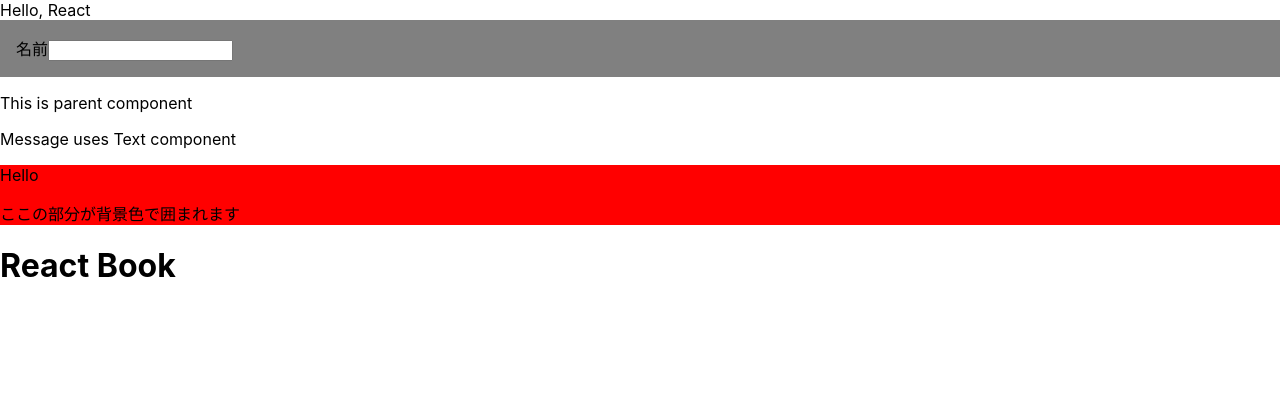
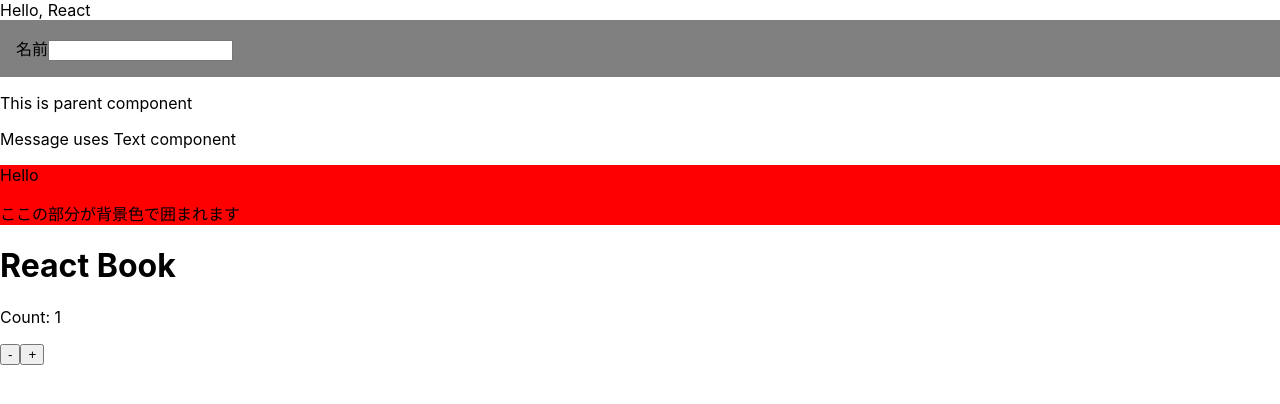
Before and after one commit to ai-biz20-sasaki/practical-react-nextjs, a React (Create React App) app: page / in a window 1280 px wide. Shown: the top 404 px of the page. Built offline with nearby package versions, Linux system fonts and the light colour scheme.

Commit message:
add CounterSample component

```diff
--- /dev/null
+++ b/src/components/CounterSample.tsx
@@ -0,0 +1,23 @@
+import { useState } from "react";
+
+type CounterProps = {
+  initialValue: number
+}
+
+const Counter = (props: CounterProps) => {
+  const { initialValue } = props
+  //カウントを保持する1つの状態をuseState()で宣言する。引数には初期値を指定する
+  //戻り値の配列の1番目のcountは状態、2番目のsetCountは更新関数
+  const [count, setCount] = useState(initialValue)
+
+  return (
+    <div>
+      <p>Count: { count }</p>
+      {/* setCountを呼ぶことで状態を更新する */}
+      <button onClick={ () => setCount(count - 1) }>-</button>
+      <button onClick={ () => setCount((prevCount) => prevCount + 1) }>+</button>
+    </div>
+  )
+}
+
+export default Counter
--- a/src/index.tsx
+++ b/src/index.tsx
@@ -8,6 +8,7 @@
 import Message from './components/Message';
 import Parent from './components/ContainerSample';
 import Page from './components/ContextSample';
+import Counter from './components/CounterSample';
 
 const root = ReactDOM.createRoot(
   document.getElementById('root') as HTMLElement
@@ -19,6 +20,7 @@
     <Message />
     <Parent />
     <Page />
+    <Counter initialValue={1} />
   </React.StrictMode>
 );
 
```
